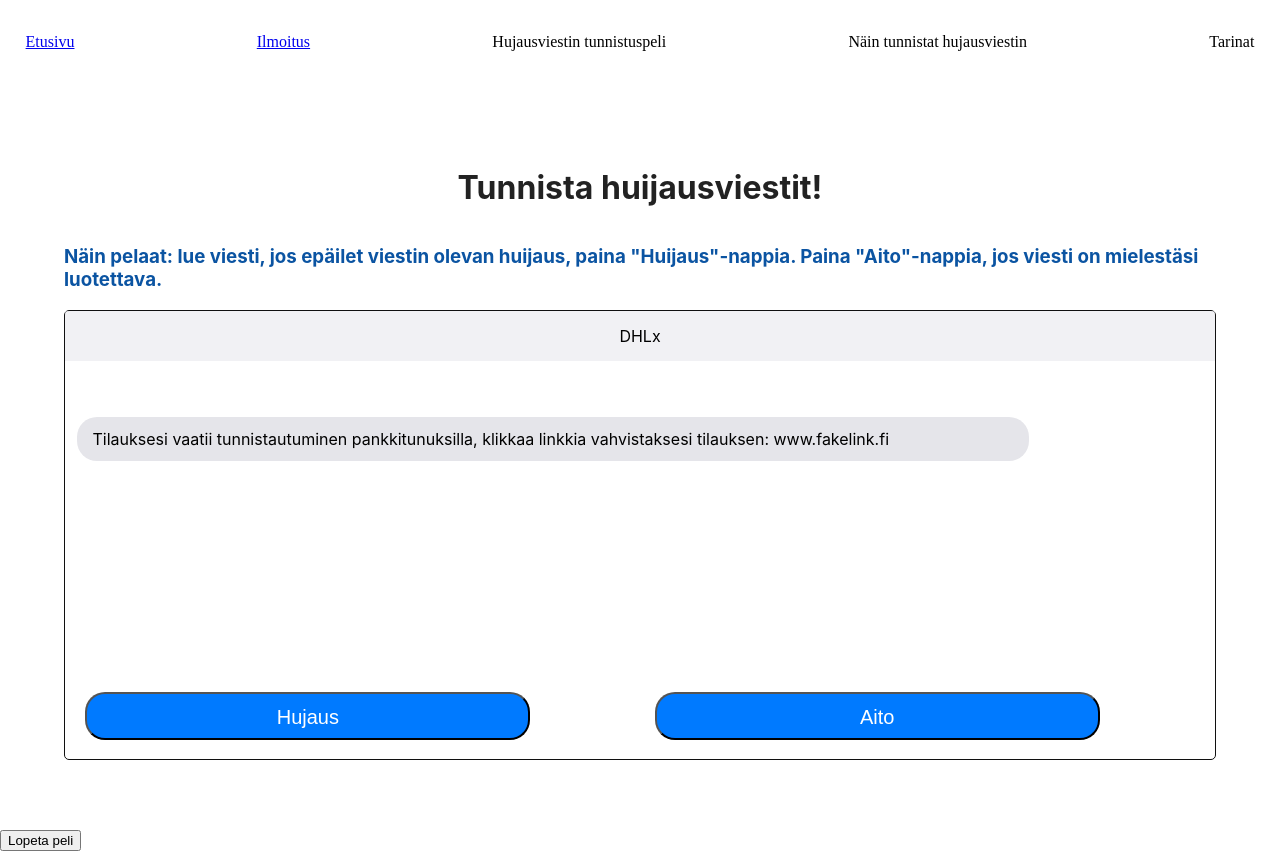
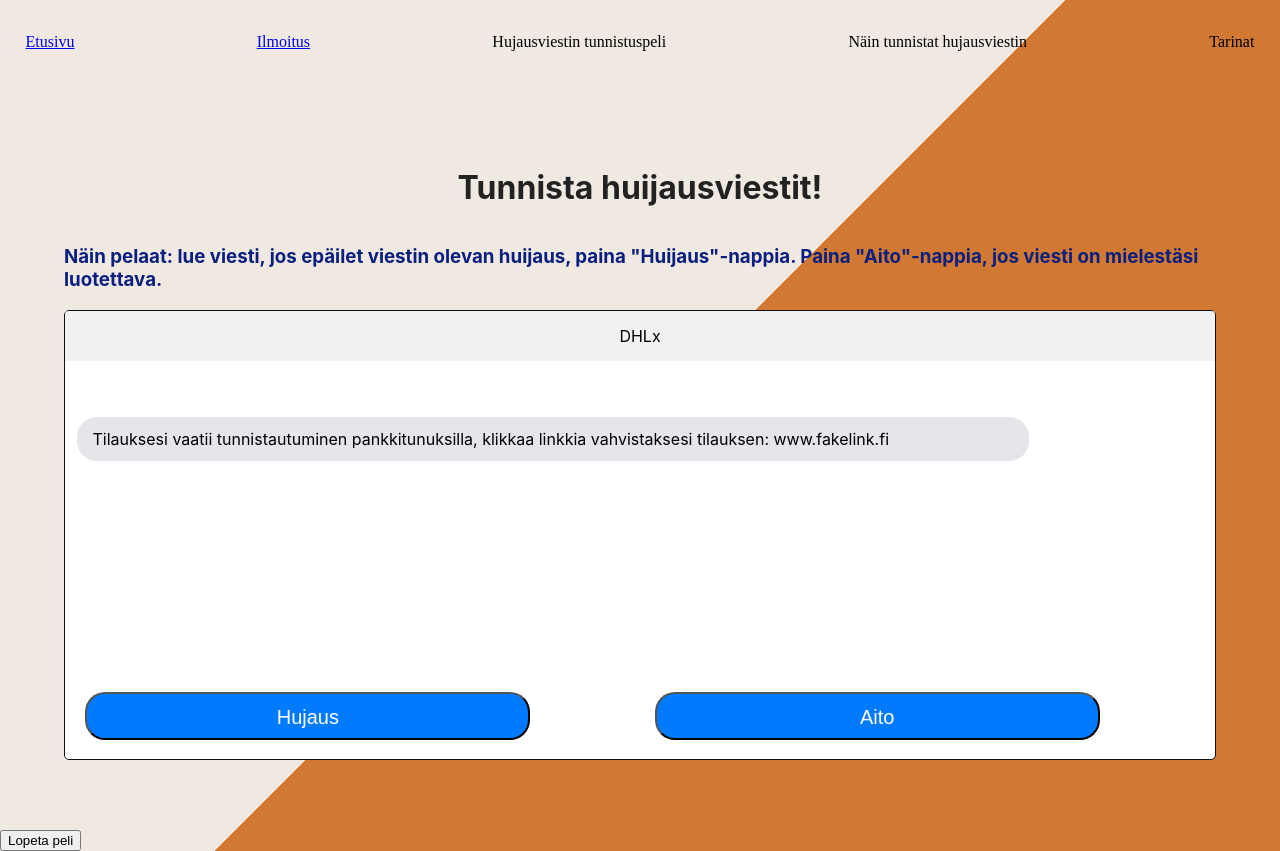
Before and after one commit to levonmaister/scamvjp2, a React (Vite) app: page / in a window 1280 px wide. Both pictures are taken after a click on the button "Pelaa peli". Built offline with nearby package versions, Linux system fonts and the light colour scheme.

Commit message:
peli layout ändringar

```diff
--- a/src/stylefolder/peli.css
+++ b/src/stylefolder/peli.css
@@ -2,7 +2,10 @@
 
 
 h3 {
-    color: #0b54a2;
+    color: rgb(11, 31, 126);
+}
+body {
+    background: linear-gradient(135deg, #f0e9e2 50%, #d17933 50%);
 }
 
 
@@ -13,7 +16,7 @@ h3 {
     padding: 20px;
     display: flex;
     flex-direction: column;
-    background-color: white;
+    background: rgba(255, 255, 255, 0);
 }
 
 .chat {
```
